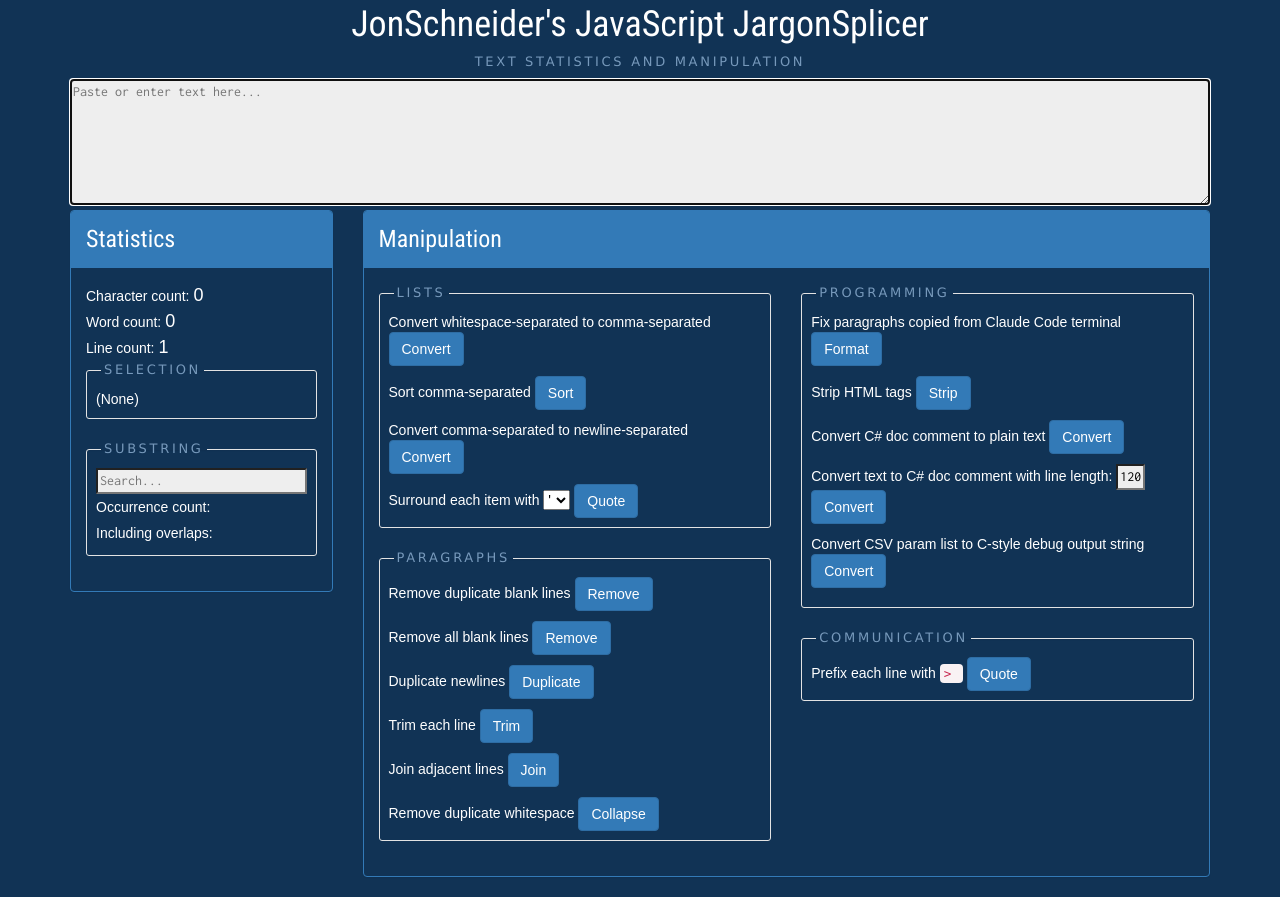
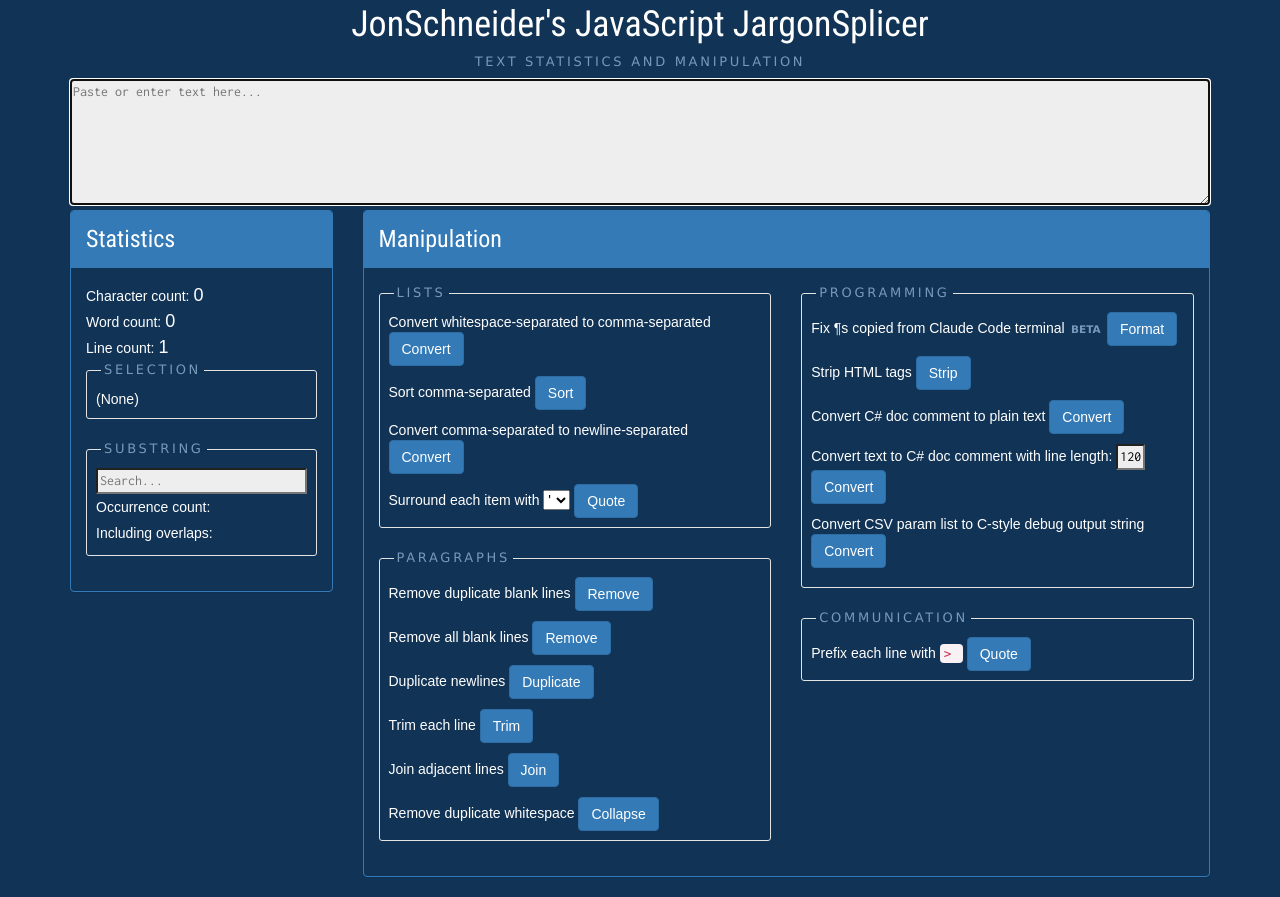
Before and after one commit to jschneid/jargon-splicer, a React (Create React App) app: page / in a window 1280 px wide. Built offline with nearby package versions, Linux system fonts and the light colour scheme; a web font is replaced by a local one.

Commit message:
Improve Claude Code handling, add beta label
Don't combine "  - " bulleted lists into a single line
Fix a Claude line break after a word separator space being left as two spaces in the joined text

```diff
--- a/src/Tools/Programming.js
+++ b/src/Tools/Programming.js
@@ -40,7 +40,12 @@ export default class Programming extends React.Component {
     // Remove 2-space paragraph indenting.
     // (Make an effort to NOT do this for stuff that isn't paragraphs.)
     for (let lineIndex = 0; lineIndex < arrayOfLines.length; lineIndex++) {
-      if (arrayOfLines[lineIndex].startsWith('  ')
+      // mid-paragraph text with a 2-space ident + a 1-space word break
+      if (arrayOfLines[lineIndex].startsWith('   ')
+        && !arrayOfLines[lineIndex].startsWith('    ')) {
+          arrayOfLines[lineIndex] = arrayOfLines[lineIndex].substring(3);
+      }
+      else if (arrayOfLines[lineIndex].startsWith('  ')
         && !arrayOfLines[lineIndex].startsWith('   ')
         && !arrayOfLines[lineIndex].startsWith('  ⎿')) {
           arrayOfLines[lineIndex] = arrayOfLines[lineIndex].substring(2);
@@ -58,6 +63,7 @@ export default class Programming extends React.Component {
           && arrayOfLines[lineIndex - 1].trim().length > 0
           && arrayOfLines[lineIndex].trim().charAt(0) !== '⎿'
           && arrayOfLines[lineIndex].slice(0, 4) !== '    '
+          && arrayOfLines[lineIndex].slice(0, 2) !== '- ' // bulleted list item
           && !inCodeBlock
         ) {
             arrayOfLines[lineIndex - 1] = arrayOfLines[lineIndex - 1] + " " + arrayOfLines[lineIndex];
@@ -190,7 +196,9 @@ export default class Programming extends React.Component {
       <fieldset className="well well-sm">
         <legend>Programming</legend>
         <p>
-          Fix paragraphs copied from Claude Code terminal <input type="button" className="btn btn-primary" onClick={() => this.fixClaudeCopiedText()} value="Format" />
+          Fix ¶s copied from Claude Code terminal
+          <span className="label">beta</span>
+          <input type="button" className="btn btn-primary" onClick={() => this.fixClaudeCopiedText()} value="Format" />
         </p>
         <p>
           Strip HTML tags <input type="button" className="btn btn-primary" onClick={() => this.stripAngleBracketTags()} value="Strip" />
--- a/src/gangnam.css
+++ b/src/gangnam.css
@@ -129,3 +129,11 @@ legend
     letter-spacing: 2.7px;
     text-transform: uppercase;
 }
+
+.label
+{
+    /* Similar to h4 */
+    color: #7799bb;
+    font-family: "Verdana",sans-serif;
+    text-transform: uppercase;
+}
```
